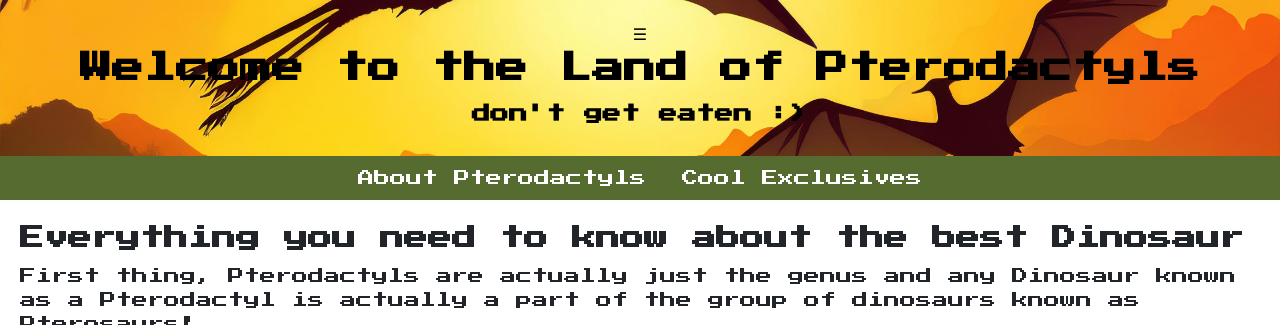
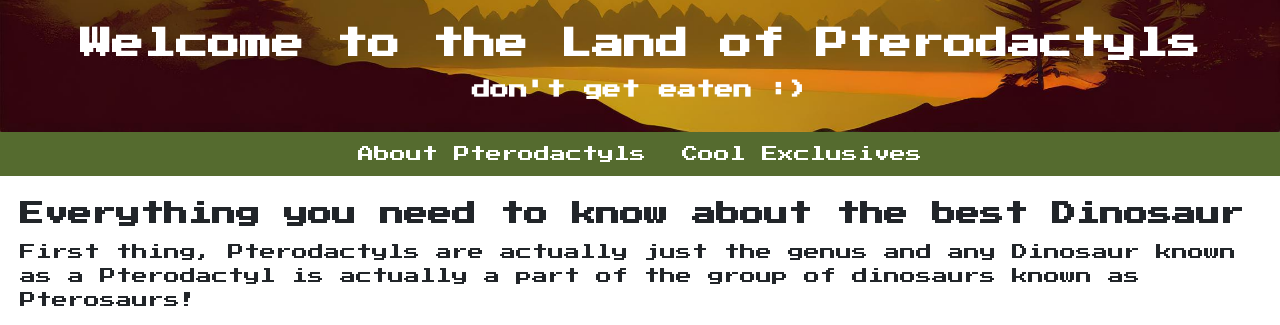
Before and after one commit to Ber-Vazq/RH24, a plain HTML site: page main.html in a window 1280 px wide. Shown: the top 325 px of the page. Drawn offline with nearby package versions, Linux system fonts and the light colour scheme.

Commit message:
honestly I kinda dissassociated

```diff
--- a/css/main.css
+++ b/css/main.css
@@ -9,13 +9,13 @@ body {
 header {
     background-image: url(/assets/Firefly\ multiple\ pterodactyl\ silhouettes\ clean\ background\ 80656.jpg);
     background-size: cover;
-    background-position: center;
-    background-color: #3B3021;
+    background-position: bottom;
+    background-color: rgba(59, 48, 33, 0.8);
     padding: 20px;
     display: flex;
     justify-content: space-between;
     align-items: center;
-    color: black;
+    color: white;
     padding: 20px;
     text-align: center;
 }
@@ -25,11 +25,6 @@ nav {
     padding: 10px;
     text-align: center;
     display: none;
-}
-
-/* Add styles for the nav when it's active */
-nav.active {
-    display: block;
 }
 nav a {
     color: #fff;
--- a/main.html
+++ b/main.html
@@ -12,9 +12,9 @@
 </head>
 <body>
     <header>
-        <div class="menu-toggle" onclick="toggleMenu()">&#9776;</div>
         <h1>Welcome to the Land of Pterodactyls</h1>
         <h3>don't get eaten :)</h3>
+        <div class="header-overlay"></div>
     </header>
     <nav>
         <a href="#about">About Pterodactyls</a>
--- a/scripts/menu_toggle.js
+++ /dev/null
@@ -1,8 +0,0 @@
-function toggleMenu() {
-    var nav = document.querySelector('nav');
-    if (nav.classList.contains('active')) {
-        nav.classList.remove('active');
-    } else {
-        nav.classList.add('active');
-    }
-}
```
